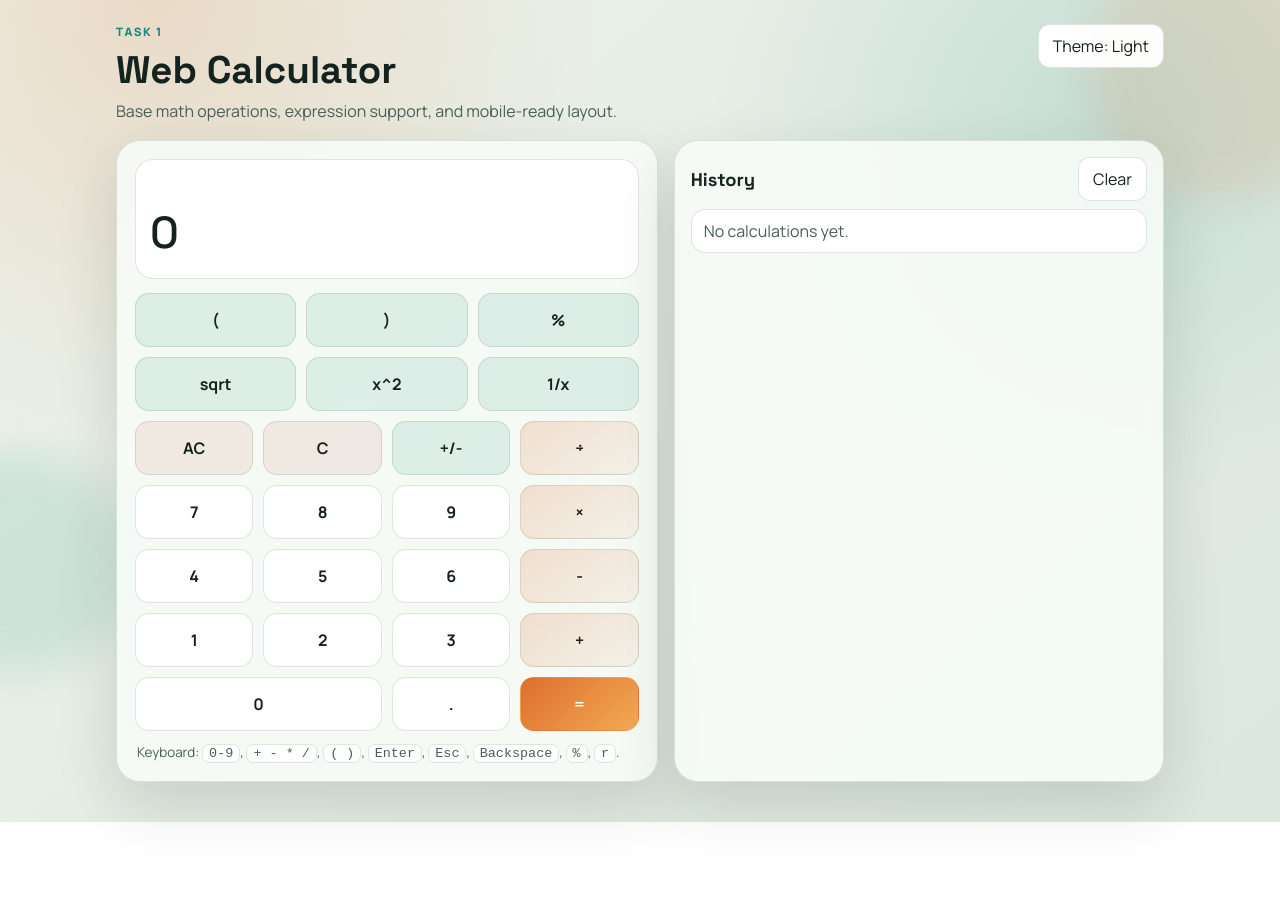
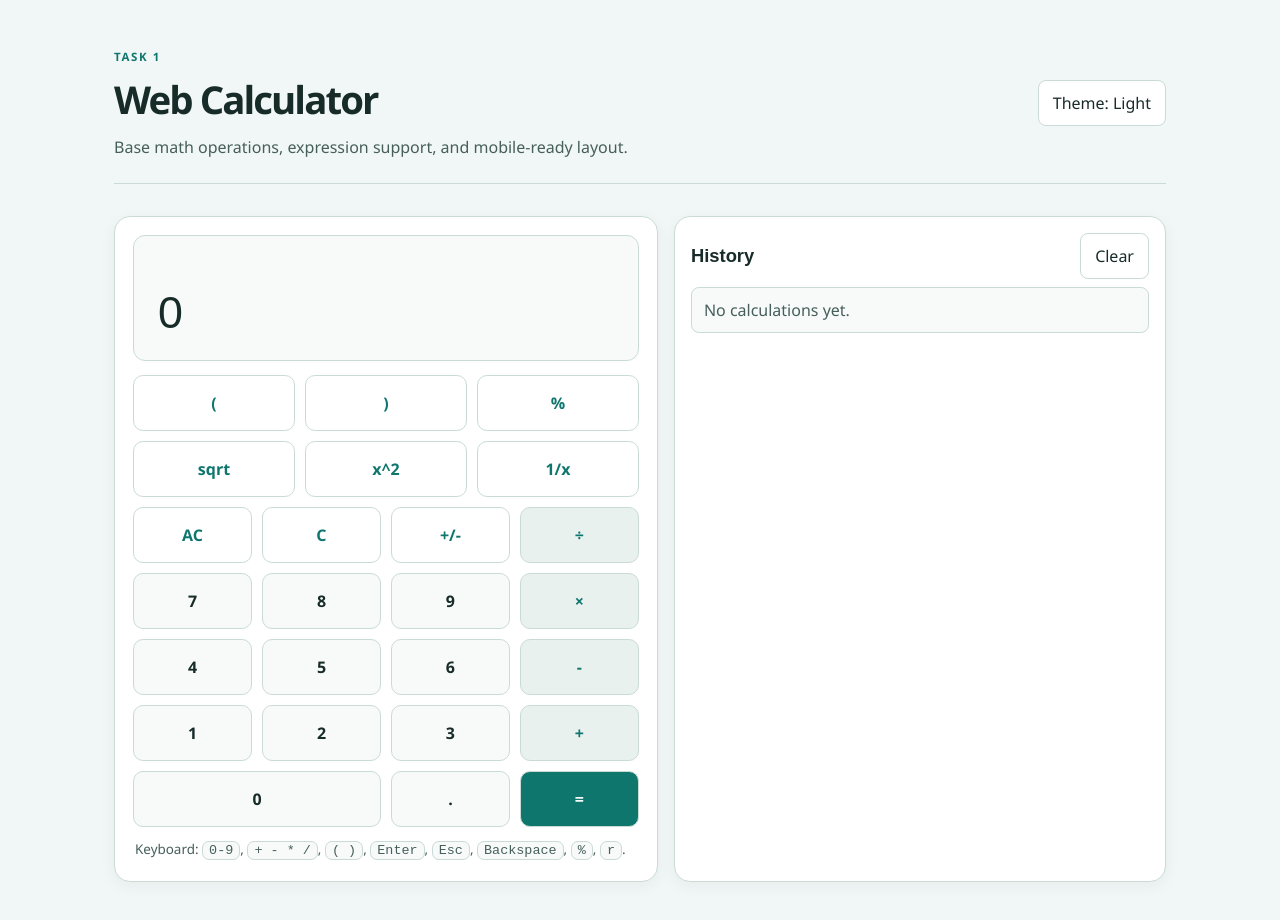
Before and after one commit to notnikipath/WebCalculator, a plain HTML site: page index.html in a window 1280 px wide. Before the commit the page ends 822 px from the top, so only its background shows below. Drawn offline with Linux system fonts and the light colour scheme.

Commit message:
Refresh application design and fix verified workflow issues

```diff
--- a/index.html
+++ b/index.html
@@ -4,12 +4,6 @@
     <meta charset="UTF-8" />
     <meta name="viewport" content="width=device-width, initial-scale=1.0" />
     <title>Task 1 Web Calculator</title>
-    <link rel="preconnect" href="https://fonts.googleapis.com" />
-    <link rel="preconnect" href="https://fonts.gstatic.com" crossorigin />
-    <link
-      href="https://fonts.googleapis.com/css2?family=Manrope:wght@400;500;700;800&family=Space+Grotesk:wght@500;700&display=swap"
-      rel="stylesheet"
-    />
     <link rel="stylesheet" href="./style.css" />
   </head>
   <body>
--- a/style.css
+++ b/style.css
@@ -360,3 +360,26 @@ h1 {
     min-height: 48px;
   }
 }
+
+/* UI/UX Pro Max — focused calculator workspace. */
+:root { --bg:#f1f7f6; --bg-soft:#e9f1ef; --text:#172b29; --muted:#465f5b; --card:#ffffff; --card-strong:#f7faf9; --line:#cadbd6; --accent:#0f766e; --accent-2:#0f766e; --shadow:0 4px 16px rgb(15 40 35 / 5%); }
+body[data-theme="dark"] { --bg:#101f20; --bg-soft:#172a2c; --text:#eff8f5; --muted:#b4cfc7; --card:#1a2d2f; --card-strong:#21393b; --line:#53716c; --accent:#71dfc6; --accent-2:#71dfc6; }
+body { background:var(--bg); font-family:'Segoe UI',system-ui,sans-serif; font-size:16px; line-height:1.5; }
+.ambient { display:none; }
+.app { max-width:1100px; padding:48px 24px; }
+.app-header { align-items:center; padding-bottom:24px; border-bottom:1px solid var(--line); margin-bottom:32px; }
+h1 { font-family:inherit; letter-spacing:-.05em; }
+.calculator-card,.history-card { background:var(--card); border-radius:16px; border:1px solid var(--line); box-shadow:var(--shadow); backdrop-filter:none; }
+.display { background:var(--card-strong); border:1px solid var(--line); border-radius:12px; padding:24px; }
+.result { font-variant-numeric:tabular-nums; letter-spacing:-.04em; }
+.key { background:var(--card-strong); color:var(--text); box-shadow:none; border:1px solid var(--line); border-radius:10px; min-height:56px; transition:background-color 140ms; }
+.key-fn,.key-critical { color:var(--accent-2); background:var(--card); }
+.key-operator { background:var(--bg-soft); color:var(--accent-2); }
+.key-equal { background:var(--accent); color:white; }
+body[data-theme="dark"] .key-equal { color:#102622; }
+button:hover { transform:none; }
+button:focus-visible { outline:3px solid var(--accent-2); outline-offset:3px; }
+.theme-toggle,.history-clear { min-height:44px; border-radius:8px; background:var(--card); color:var(--text); border:1px solid var(--line); }
+.history-list li { border-radius:8px; box-shadow:none; }
+@media(max-width:600px) { .app { padding:24px 16px; } .app-header { flex-direction:column; align-items:flex-start; } .workspace { grid-template-columns:minmax(0,1fr); } }
+@media(prefers-reduced-motion:reduce) { *,*::before,*::after { animation:none!important; transition:none!important; } }
```
Also changed, not shown: 2 other files.
